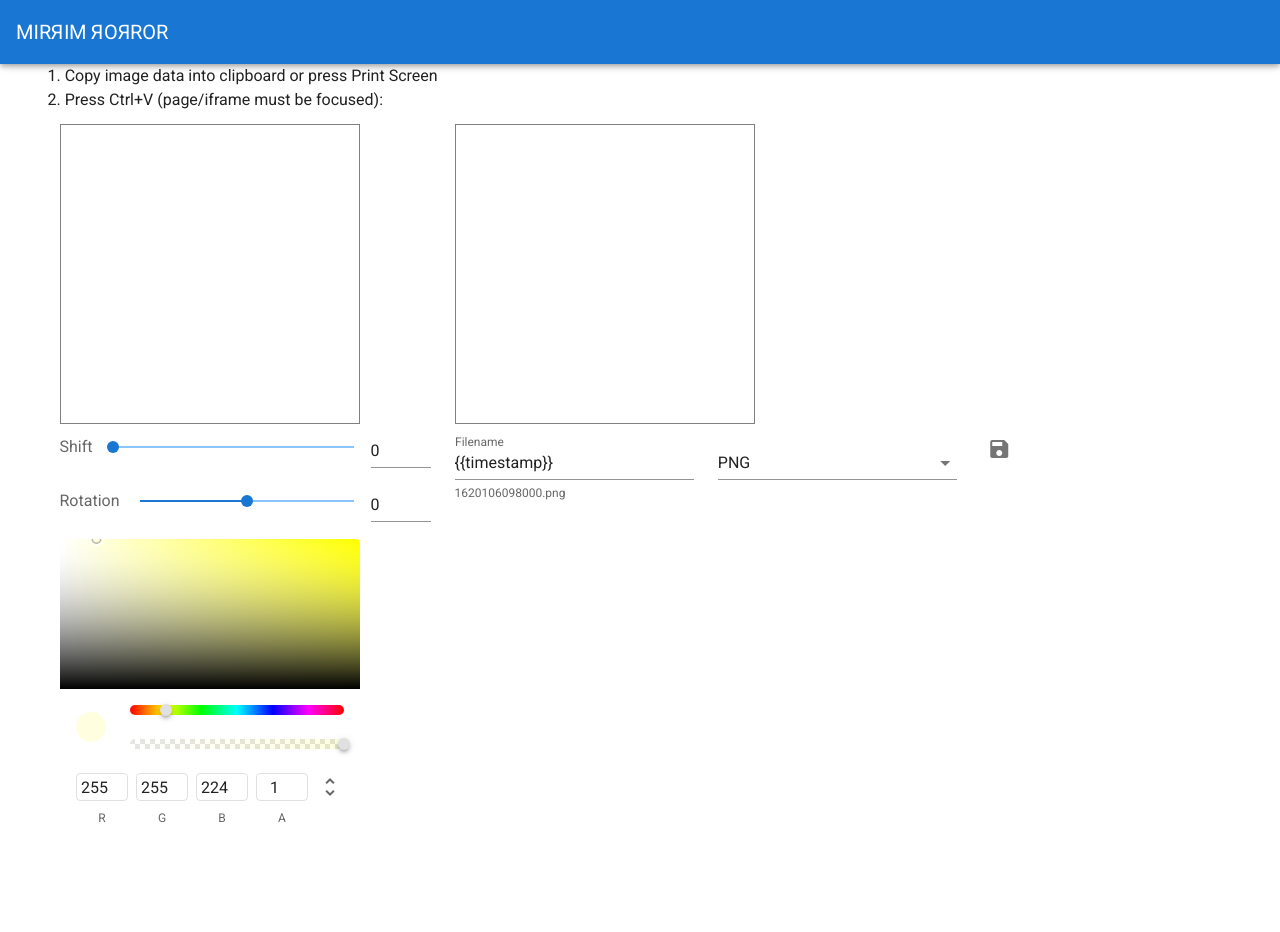
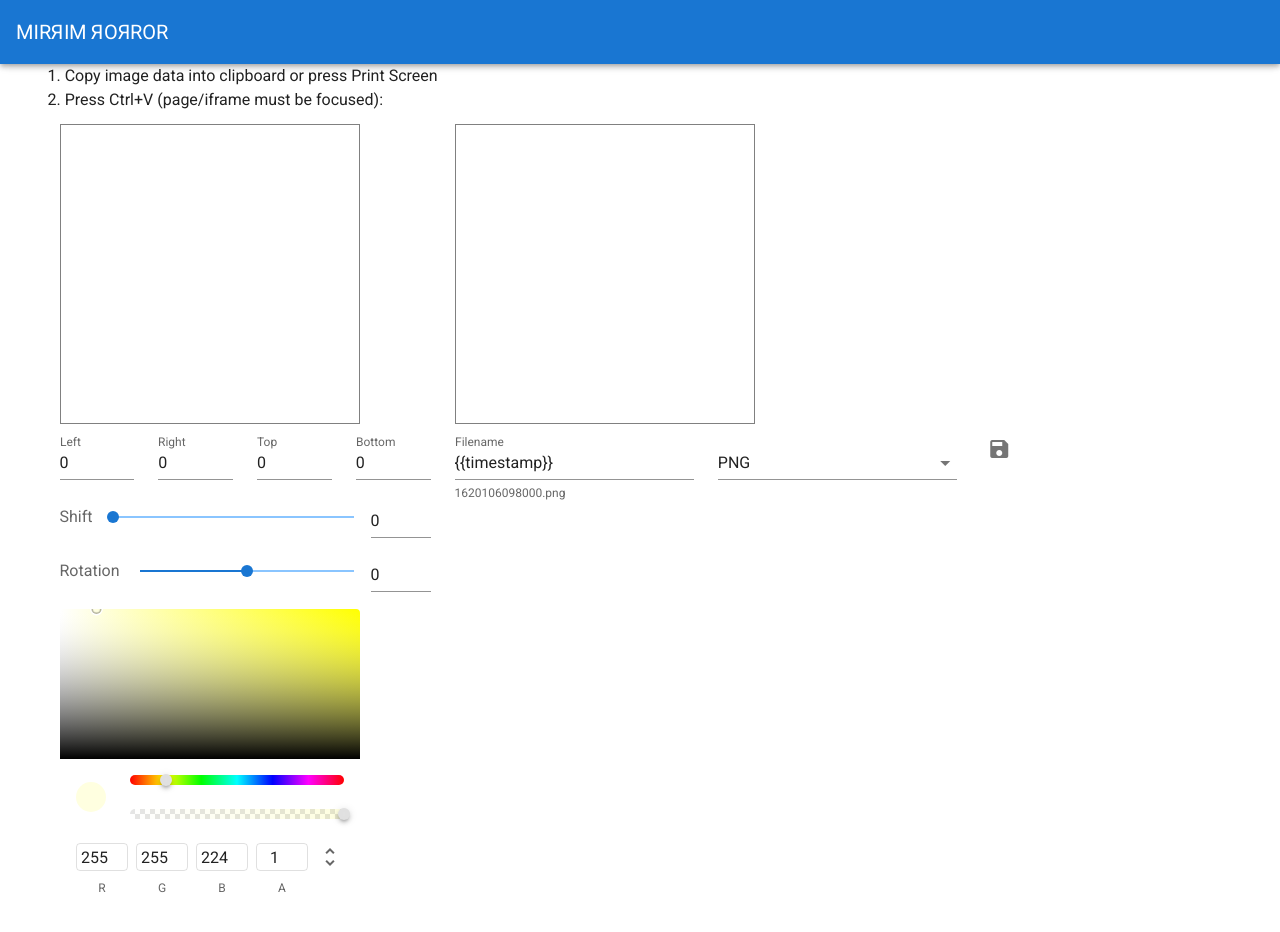
Before and after one commit to DocHoncho/mirror-mirror, a Vue app: page / in a window 1280 px wide. Shown: the top 932 px of the page. Before the commit the page ends 879 px from the top, so only its background shows below. Built offline with nearby package versions, Linux system fonts and the light colour scheme.

Commit message:
Add trim field component

```diff
--- a/src/App.vue
+++ b/src/App.vue
@@ -34,6 +34,11 @@
 											height="300"
 											ref="srcImgCanvas"
 							></canvas>
+						</div>
+						<div>
+							<trim-field
+									v-model="srcImg.trim"
+							></trim-field>
 						</div>
 						<div style="min-width: 300px">
 							<v-slider
@@ -137,10 +142,15 @@
 </template>
 
 <script>
+import TrimField from './components/TrimFields';
+
 let path = require('path');
 
 export default {
 	name: 'App',
+	components: {
+		TrimField,
+	},
 	computed: {
 		srcImgCanvas () {
 			return this.$refs.srcImgCanvas;
--- /dev/null
+++ b/src/components/TrimFields.vue
@@ -0,0 +1,64 @@
+<template>
+	<v-row>
+		<v-col>
+			<v-text-field
+					type="number"
+					label="Left"
+					v-model="curTrim.left"
+					v-on:input="handleInput"
+			></v-text-field>
+		</v-col>
+		<v-col>
+			<v-text-field
+					type="number"
+					label="Right"
+					v-model="curTrim.right"
+					v-on:input="handleInput"
+			></v-text-field>
+		</v-col>
+		<v-col>
+			<v-text-field
+					type="number"
+					label="Top"
+					v-model="curTrim.top"
+					v-on:input="handleInput"
+			></v-text-field>
+		</v-col>
+		<v-col>
+			<v-text-field
+					type="number"
+					label="Bottom"
+					v-model="curTrim.bottom"
+					v-on:input="handleInput"
+			></v-text-field>
+		</v-col>
+	</v-row>
+</template>
+<script>
+export default {
+	name: 'TrimField',
+	props: {
+		trim: {
+			type: Object,
+			default () {
+				return {
+					left: 0,
+					right: 0,
+					top: 0,
+					bottom: 0,
+				};
+			},
+		},
+	},
+	data () {
+		return {
+			curTrim: this.trim,
+		};
+	},
+	methods: {
+		handleInput () {
+			this.$emit('input', this.curTrim);
+		}
+	}
+};
+</script>
```
